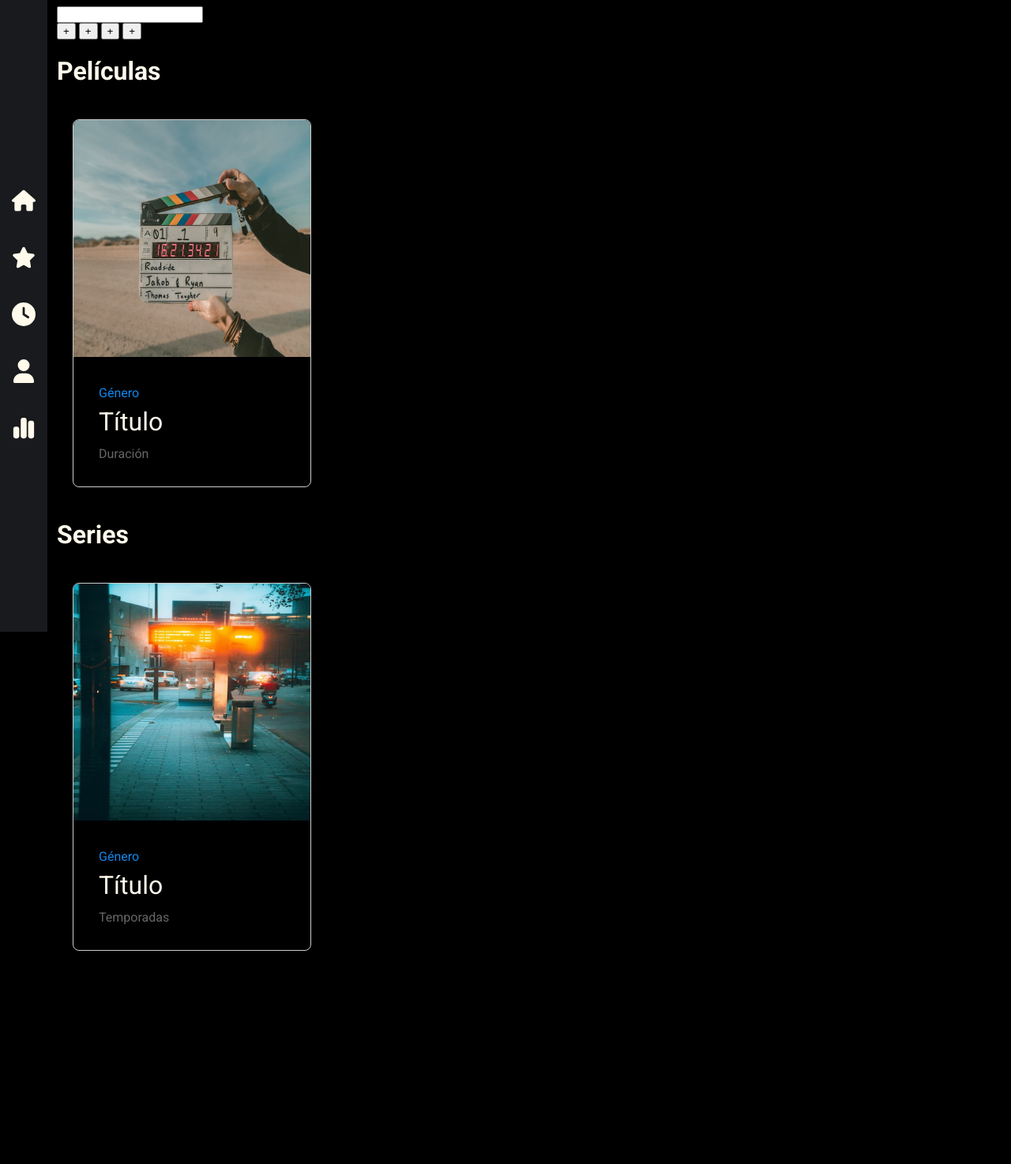
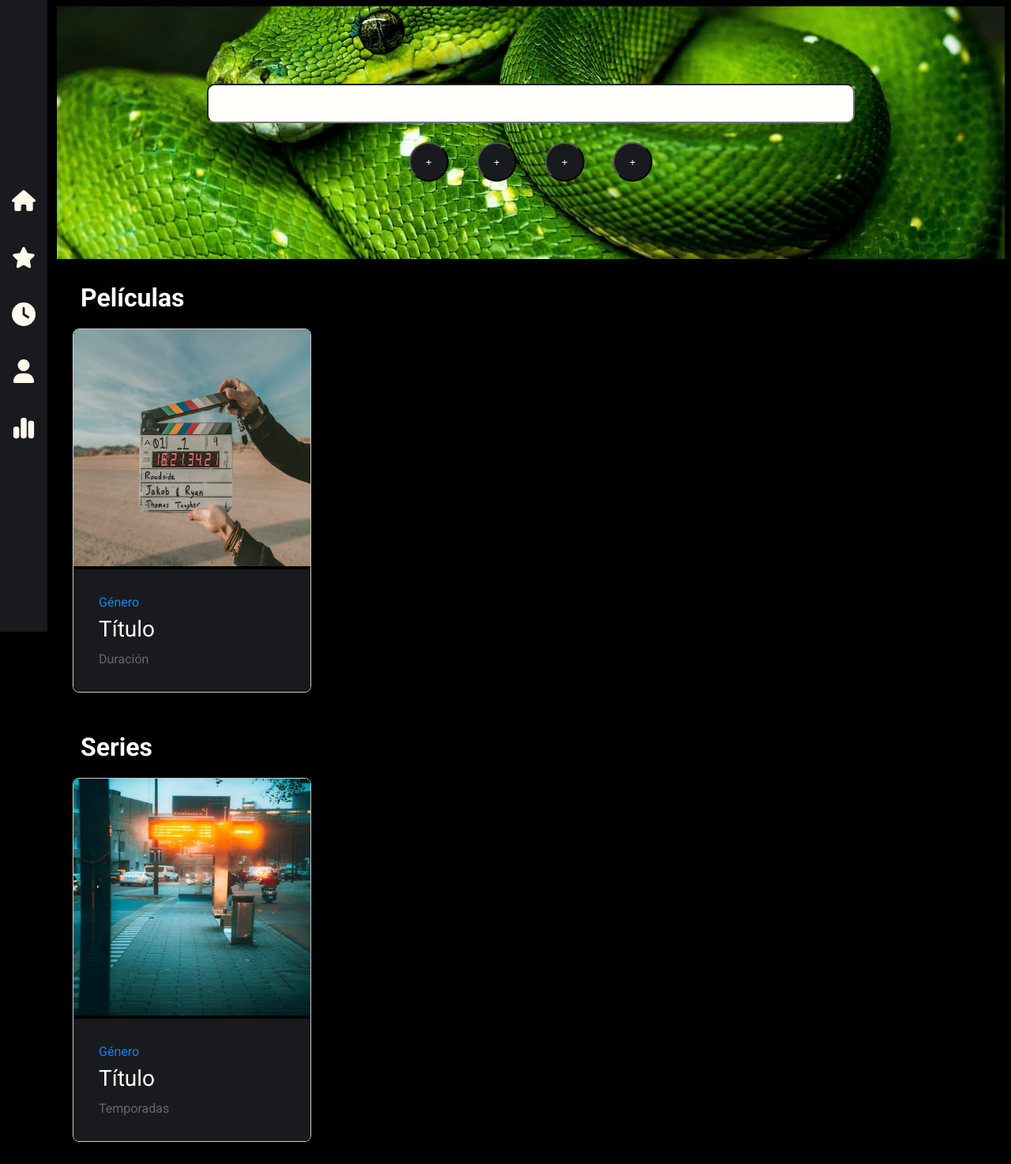
Before and after one commit to AdrianRgGit/tokio_final_project, a Django app: page / in a window 1280 px wide. Shown: the whole page at 79% size. Before the commit the page ends 1204 px from the top, so only its background shows below. Run offline with Django 5.2, Linux system fonts and the light colour scheme.

Commit message:
terminado el home

```diff
--- a/core/static/core/home.css
+++ b/core/static/core/home.css
@@ -5,13 +5,56 @@
 
   --background-color: #010001;
 
-  --white-color: #fffaeb;
+  --white-color: #fffffb;
   --gray-color: #191A1D;
   --black-color: #161616;
 
   --small-font: 0.75rem;
-  --medium-font: 1.5rem;
-  --large-font: 2rem;
+  --medium-font: 1.25rem;
+  --large-font: 1.75rem;
+  --extra-large-font: 2rem;
+
+  --font-roboto: font-family: 'Roboto', sans-serif;
+}
+
+.search-filter-container{
+  background-image: url('/static/images/imagen_fondo_prueba_1.jpg');
+  background-position: center;
+  height: 40vh;
+
+  display: flex;
+  flex-direction: column;
+  align-items: center;
+  justify-content: center;
+  gap: 24px 0px
+}
+
+.search{
+  width: 100vh;
+  height: 30px;
+  border-radius: 10px;
+  padding: 8px;
+  font-size: var(--medium-font);
+  background-color: var(--white-color);
+}
+
+.filter-container{
+  display: flex;
+  gap: 0px 36px;
+}
+
+.filter-button{
+  cursor: pointer;
+  height: 50px;
+  width: 50px;
+  border-radius: 100%;
+  background-color: var(--gray-color);
+  color: white;
+}
+
+.main-title{
+  font-size: var(--extra-large-font);
+  margin: 30px 0 0 30px;
 }
 
 .cards-container {
@@ -44,6 +87,7 @@
 
 .card-text-container {
   padding: 32px;
+  background: var(--gray-color);
 }
 
 .genre {
--- a/core/static/core/main.css
+++ b/core/static/core/main.css
@@ -5,16 +5,16 @@
 
   --background-color: #010001;
 
-  --white-color: #fffaeb;
+  --white-color: #fffffb;
   --gray-color: #191A1D;
   --black-color: #161616;
 
-  --small-font: 0.5rem;
-  --medium-font: 1rem;
-  --large-font: 1.5rem;
+  --small-font: 0.75rem;
+  --medium-font: 1.25rem;
+  --large-font: 1.75rem;
+  --extra-large-font: 2rem;
 
   --font-roboto: font-family: 'Roboto', sans-serif;
-
 }
 
 body {
--- a/core/static/core/sidebar.css
+++ b/core/static/core/sidebar.css
@@ -5,13 +5,16 @@
 
   --background-color: #010001;
 
-  --white-color: #fffaeb;
+  --white-color: #fffffb;
   --gray-color: #191A1D;
   --black-color: #161616;
 
-  --small-font: 0.5rem;
-  --medium-font: 1rem;
-  --large-font: 1.5rem;
+  --small-font: 0.75rem;
+  --medium-font: 1.25rem;
+  --large-font: 1.75rem;
+  --extra-large-font: 2rem;
+
+  --font-roboto: font-family: 'Roboto', sans-serif;
 }
 
 .sidebar-container {
--- a/core/templates/core/home.html
+++ b/core/templates/core/home.html
@@ -3,20 +3,20 @@
 <!--Filtros-->
 <section class="search-filter-container">
     <div class="search-container">
-        <input type="text">
+        <input class="search" type="text">
     </div>
 
     <div class="filter-container">
-        <button>+</button>
-        <button>+</button>
-        <button>+</button>
-        <button>+</button>
+        <button class="filter-button">+</button>
+        <button class="filter-button">+</button>
+        <button class="filter-button">+</button>
+        <button class="filter-button">+</button>
     </div>
 </section>
 
 <!--Main-->
 <!--Para películas-->
-<h1>Películas</h1>
+<h1 class="main-title">Películas</h1>
 <section class="cards-container">
     <div class="card-container">
         <a class="card-link" href="#">
@@ -30,7 +30,8 @@
     </div>
 </section>
 
-<h1>Series</h1>
+<!--Para series-->
+<h1 class="main-title">Series</h1>
 <section class="cards-container">
     <div class="card-container">
         <a class="card-link" href="#">
```
Also changed, not shown: core/static/images/imagen_fondo_prueba_1.jpg (added).
